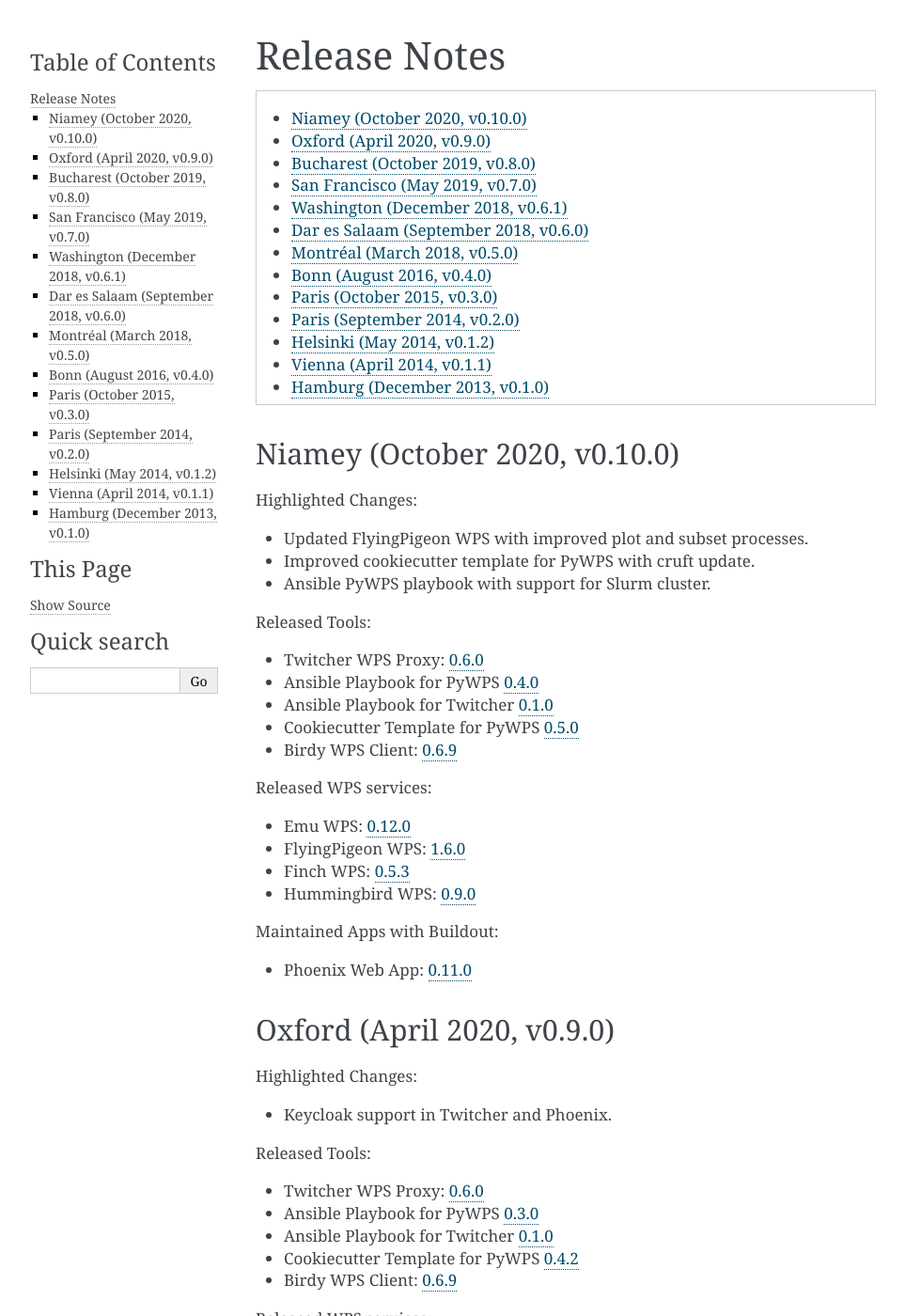
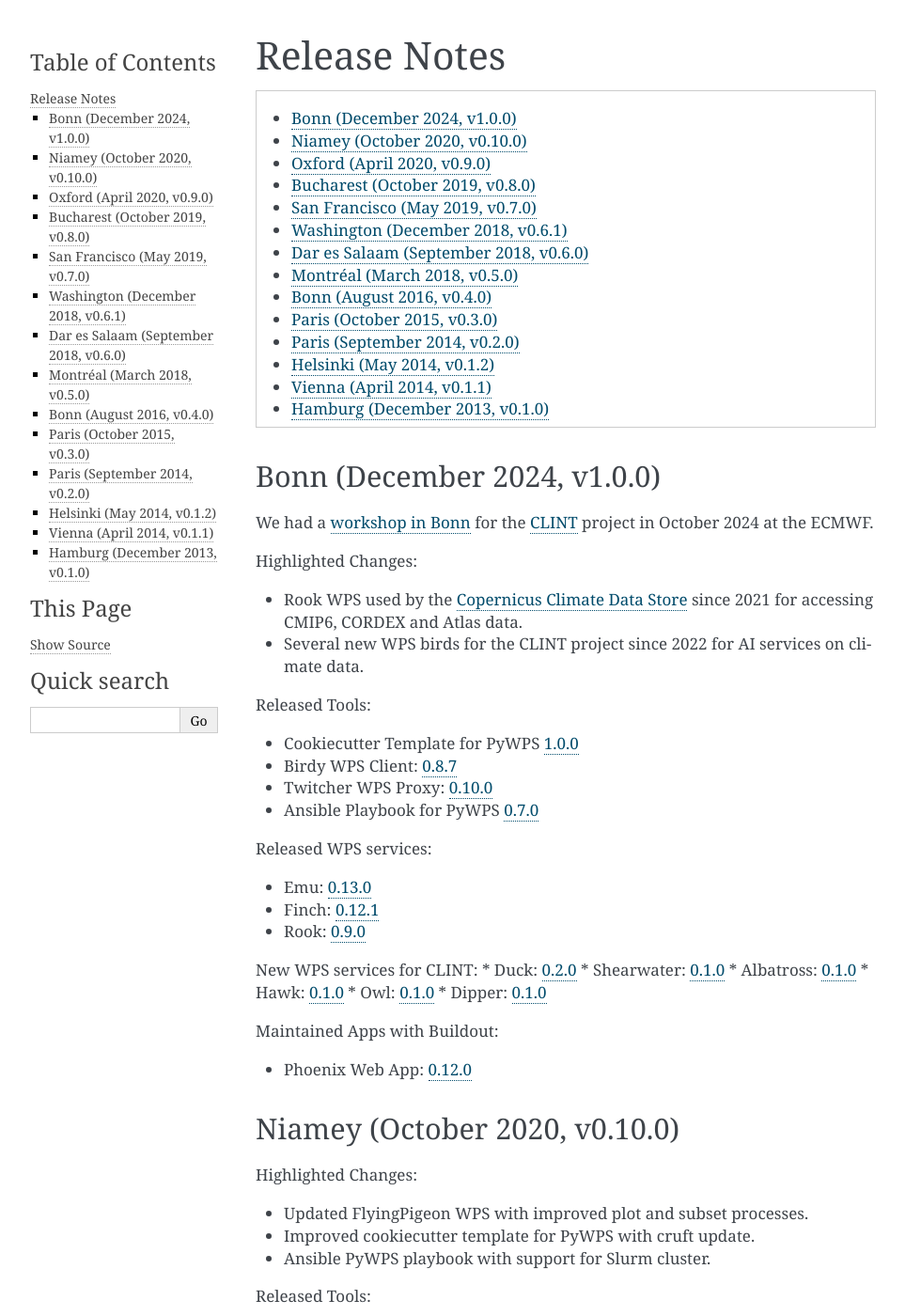
Before and after one commit to bird-house/birdhouse-docs, a Sphinx documentation site: the page built from docs/source/release_notes.rst, in a window 1280 px wide and 1400 px high. Shown: the whole window at 94% size, without its empty margins (148-1111 px from the left). Built offline with Sphinx 7.4.7, drawn with Linux system fonts in a browser that asks for light colours; pages that are not in the unit, such as notebooks, are missing from menus.

Commit message:
added release notes for v1.0.0

```diff
--- a/docs/source/release_notes.rst
+++ b/docs/source/release_notes.rst
@@ -8,6 +8,44 @@
    :local:
    :depth: 2
    :backlinks: none
+
+
+Bonn (December 2024, v1.0.0)
+============================
+
+We had a `workshop in Bonn <https://www.dkrz.de/en/communication/news-archive/clint-coding-sprint>`_
+for the `CLINT <https://climateintelligence.eu/>`_ project in October 2024 at the ECMWF.
+
+Highlighted Changes:
+
+* Rook WPS used by the `Copernicus Climate Data Store <https://cds.climate.copernicus.eu>`_ since 2021 for accessing CMIP6, CORDEX and Atlas data.
+* Several new WPS birds for the CLINT project since 2022 for AI services on climate data.
+
+Released Tools:
+
+* Cookiecutter Template for PyWPS `1.0.0 <https://github.com/bird-house/cookiecutter-birdhouse/releases/tag/v1.0.0>`_
+* Birdy WPS Client: `0.8.7 <https://github.com/bird-house/birdy/releases/tag/v0.8.7>`_
+* Twitcher WPS Proxy: `0.10.0 <https://github.com/bird-house/twitcher/releases/tag/v0.10.0>`_
+* Ansible Playbook for PyWPS `0.7.0 <https://github.com/bird-house/ansible-wps-playbook/releases/tag/v0.7.0>`_
+
+Released WPS services:
+
+* Emu: `0.13.0 <https://github.com/bird-house/emu/releases/tag/v0.13.0>`_
+* Finch: `0.12.1 <https://github.com/bird-house/finch/releases/tag/v0.12.1>`_
+* Rook: `0.9.0 <https://github.com/bird-house/hummingbird/releases/tag/v0.9.0>`_
+
+New WPS services for CLINT:
+* Duck: `0.2.0 <https://github.com/climateintelligence/duck/releases/tag/v0.2.0>`_
+* Shearwater: `0.1.0 <https://github.com/climateintelligence/shearwater>`_
+* Albatross: `0.1.0 <https://github.com/climateintelligence/albatross>`_
+* Hawk: `0.1.0 <https://github.com/climateintelligence/hawk>`_
+* Owl: `0.1.0 <https://github.com/climateintelligence/owl>`_
+* Dipper: `0.1.0 <https://github.com/climateintelligence/dipper>`_
+
+
+Maintained Apps with Buildout:
+
+* Phoenix Web App: `0.12.0 <https://github.com/bird-house/pyramid-phoenix/releases/tag/v0.12.0>`_
 
 
 Niamey (October 2020, v0.10.0)
```
